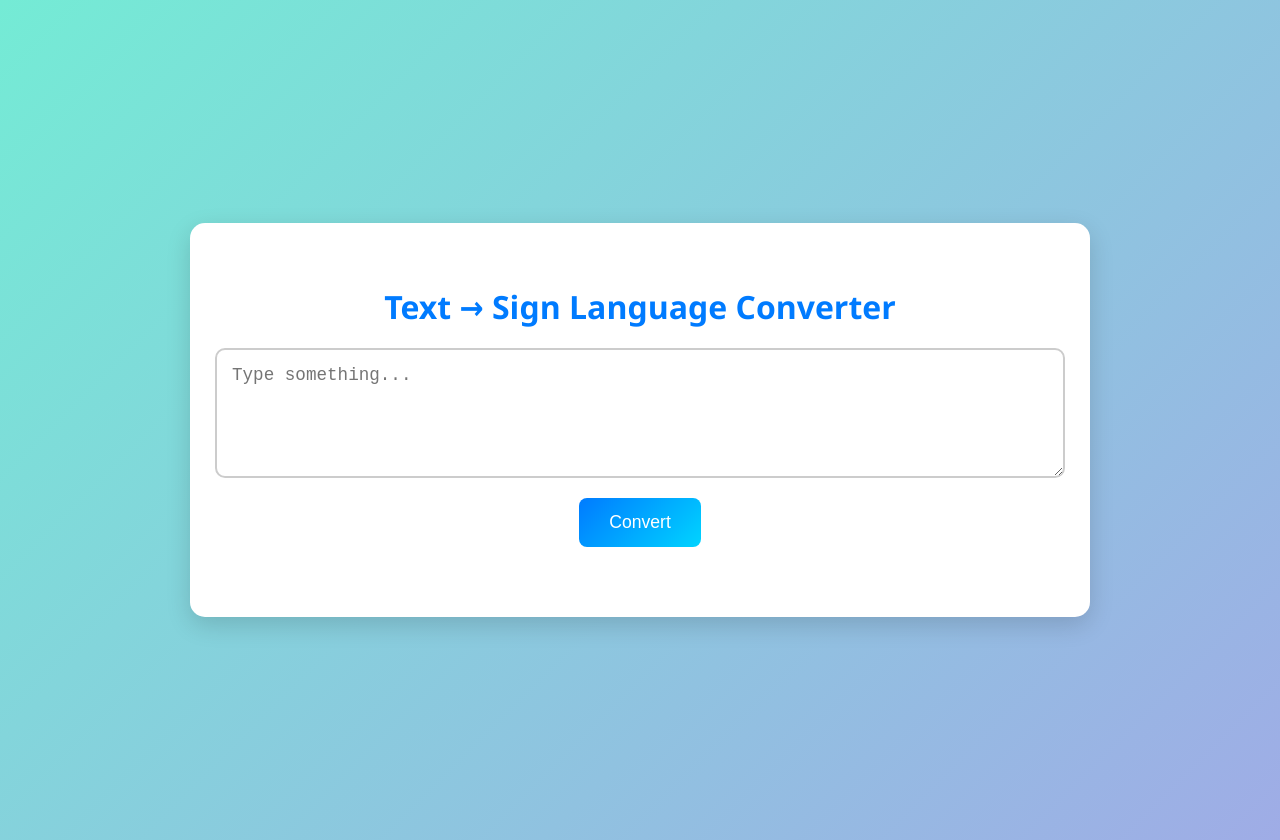
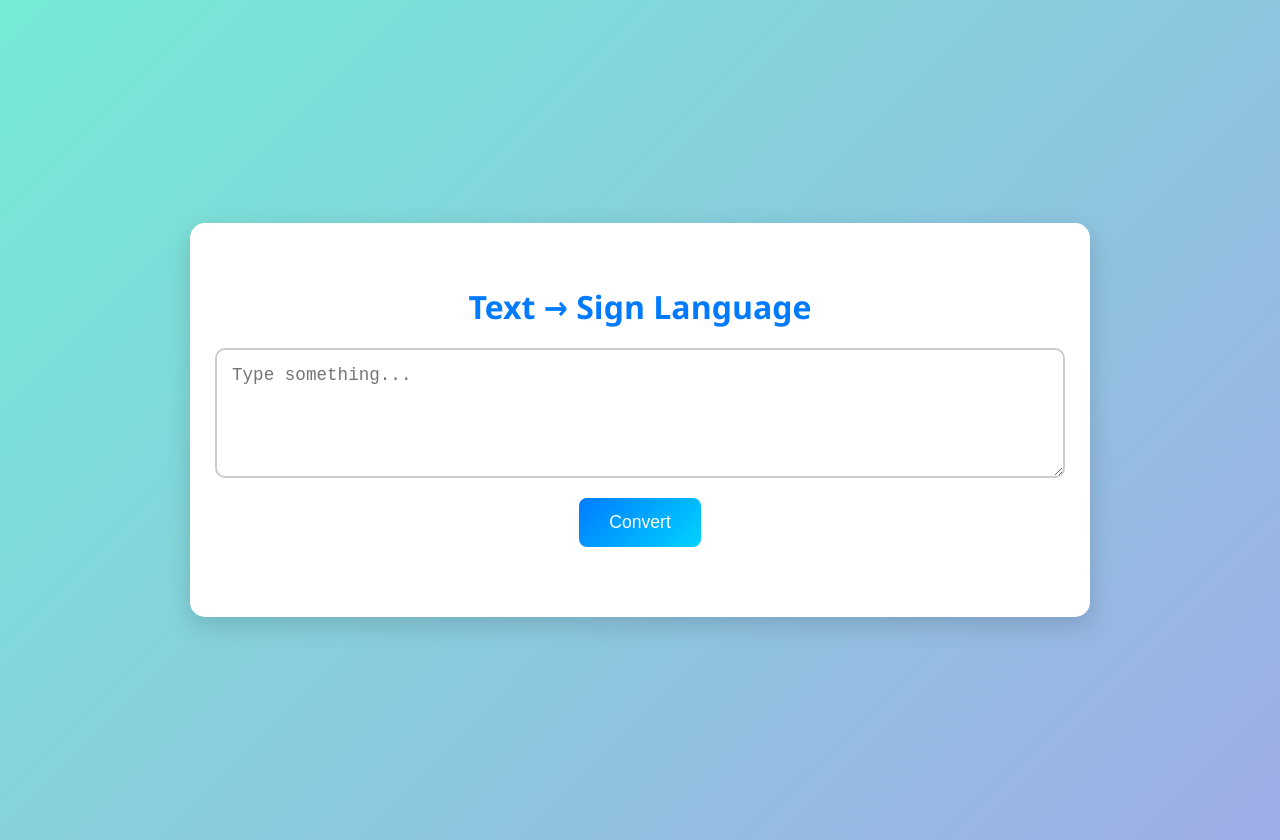
Before and after one commit to SANJEEVE48/daay2, a plain HTML site: page H.html in a window 1280 px wide. Drawn offline with Linux system fonts and the light colour scheme.

Commit message:
Revoked the added detail

```diff
--- a/H.html
+++ b/H.html
@@ -5,7 +5,7 @@
 </head>
 <body>
   <div class="container">
-    <h1>Text → Sign Language Converter</h1>
+    <h1>Text → Sign Language </h1>
     <textarea id="inputText" placeholder="Type something..."></textarea>
     <button id="convertBtn">Convert</button>
     <div id="output"></div>
```
